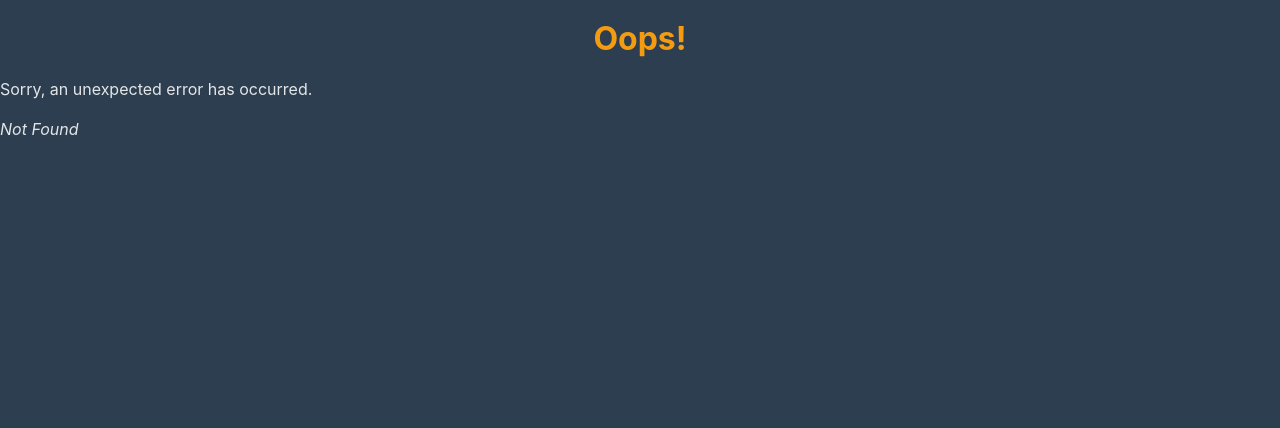
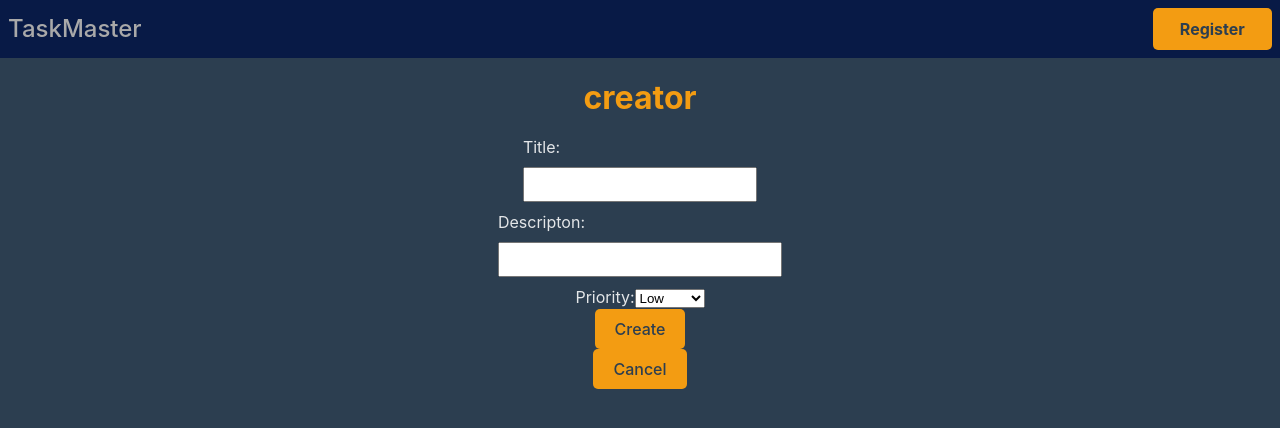
Before and after one commit to buchristo/Taskmaster, a React (Vite) app in the folder Frontend/taskmasterfront/: page /todo/create in a window 1280 px wide. Before the commit this address had no page. Shown: the top 428 px of the page. Built offline with nearby package versions, Linux system fonts and the light colour scheme.

Commit message:
create todoform component which can be used to update/create new todos for a project

```diff
--- /dev/null
+++ b/Frontend/taskmasterfront/src/components/TodoForm.jsx
@@ -0,0 +1,43 @@
+import { useState, useEffect } from "react"
+import { useNavigate } from "react-router-dom"
+import { useStore } from "../statestore/useStore.js"
+
+export default function TodoForm({}){
+    const navigate = useNavigate();
+    const user = useStore((state) => state.user);
+    const [title, setTitle] = useState("");
+    const [description, setDescription] = useState("");
+    const [priority, setPriority] = useState("");
+
+    function handleForm(e){
+        e.preventDefault();
+        console.log(title, description, priority);
+    }
+
+    function cancelCreate(){
+        navigate(`/dashboard/${user.username}`);
+    }
+
+    return <div>
+        <form onSubmit={handleForm}>
+            <label>
+                Title:
+                <input type="text" onChange={(e) => setTitle(e.target.value)}/>
+            </label>
+            <label>
+                Descripton:
+                <input type="text" onChange={(e) => setDescription(e.target.value)}/>
+            </label>
+            <label>
+                Priority:
+                <select onChange={(e) => setPriority(e.target.value)}>
+                    <option value="LOW">Low</option>
+                    <option value="MEDIUM">Medium</option>
+                    <option value="HIGH">High</option>
+                </select>
+            </label>
+            <button>Create</button>
+            <button onClick={cancelCreate}>Cancel</button>
+        </form>
+    </div>
+}
--- a/Frontend/taskmasterfront/src/components/TodoTable.jsx
+++ b/Frontend/taskmasterfront/src/components/TodoTable.jsx
@@ -9,6 +9,7 @@ return <div className="TodoTable">
                     <th>Title</th>
                     <th>Description</th>
                     <th>Priority</th>
+                    <th></th>
                     <th>Complete</th>
                 </tr>
             </thead>
@@ -18,6 +19,10 @@ return <div className="TodoTable">
                         <td>{task.title}</td>
                         <td>{task.description}</td>
                         <td>{task.priorityType}</td>
+                        <td className="buttonTd">
+                            <button>Update</button>
+                            <button>Delete</button>
+                        </td>
                         <td>
                             {task.completed === false ? (
                                 <input type="checkbox"></input>) : (
--- a/Frontend/taskmasterfront/src/main.jsx
+++ b/Frontend/taskmasterfront/src/main.jsx
@@ -10,6 +10,7 @@ import Register from './pages/Register.jsx'
 import Dashboard from './pages/Dashboard.jsx'
 import ProjectCreator from './pages/ProjectCreator.jsx'
 import ProjectManager from './pages/ProjectManager.jsx'
+import TodoCreator from './pages/TodoCreator.jsx'
 
 const router = createBrowserRouter([
   {
@@ -36,6 +37,10 @@ const router = createBrowserRouter([
         path: "/projectmanager/:id",
         element: <ProjectManager />
       },
+      {
+        path: "/todo/create",
+        element: <TodoCreator />
+      }
     ],
     errorElement: <ErrorPage />
   }
--- a/Frontend/taskmasterfront/src/pages/ProjectManager.jsx
+++ b/Frontend/taskmasterfront/src/pages/ProjectManager.jsx
@@ -1,5 +1,5 @@
 import { useEffect, useState } from "react"
-import { useParams, useNavigate } from "react-router-dom"
+import { useParams, useNavigate, Link } from "react-router-dom"
 import { findProjectById } from "../api/projectApi";
 import TodoTable from "../components/TodoTable";
 import "../styles/ProjectManager.css"
@@ -17,6 +17,11 @@ export default function ProjectManager(){
     return <>
     <div className="ProjectManager">
         <h1>{project && project.name}</h1>
+        <div className="projectButtons">
+            <Link to={"/todo/create"}>
+                <button type="button">Add new Task</button>
+            </Link>
+        </div>
         <TodoTable
             project = {project}
         />
--- /dev/null
+++ b/Frontend/taskmasterfront/src/pages/TodoCreator.jsx
@@ -0,0 +1,10 @@
+import TodoForm from "../components/TodoForm";
+
+
+export default function TodoCreator(){
+
+    return <>
+        <h1>creator</h1>
+        <TodoForm />
+    </>
+}
--- a/Frontend/taskmasterfront/src/styles/ProjectManager.css
+++ b/Frontend/taskmasterfront/src/styles/ProjectManager.css
@@ -11,3 +11,9 @@
     margin-bottom: 20px;
     color: #f39c12;
   }
+
+  .projectButtons {
+    display: flex;
+    justify-content: center;
+    margin: 1rem;
+  }
--- a/Frontend/taskmasterfront/src/styles/TodoTable.css
+++ b/Frontend/taskmasterfront/src/styles/TodoTable.css
@@ -14,6 +14,10 @@
     text-align: left;
   }
 
+.buttonTd {
+    text-align: center;
+}
+
   th {
     background-color: #2c3e50;
     color: #f39c12;
@@ -28,6 +32,12 @@
     background-color: #2c3e50;
     color: #ecf0f1;
   }
+  table button {
+    display: inline-flex;
+    padding: 0.2rem 1rem;
+    margin-right: 0.5rem;
+    margin-left: 0.5rem;
+  }
 
   input[type="checkbox"] {
     transform: scale(1.5);
```
